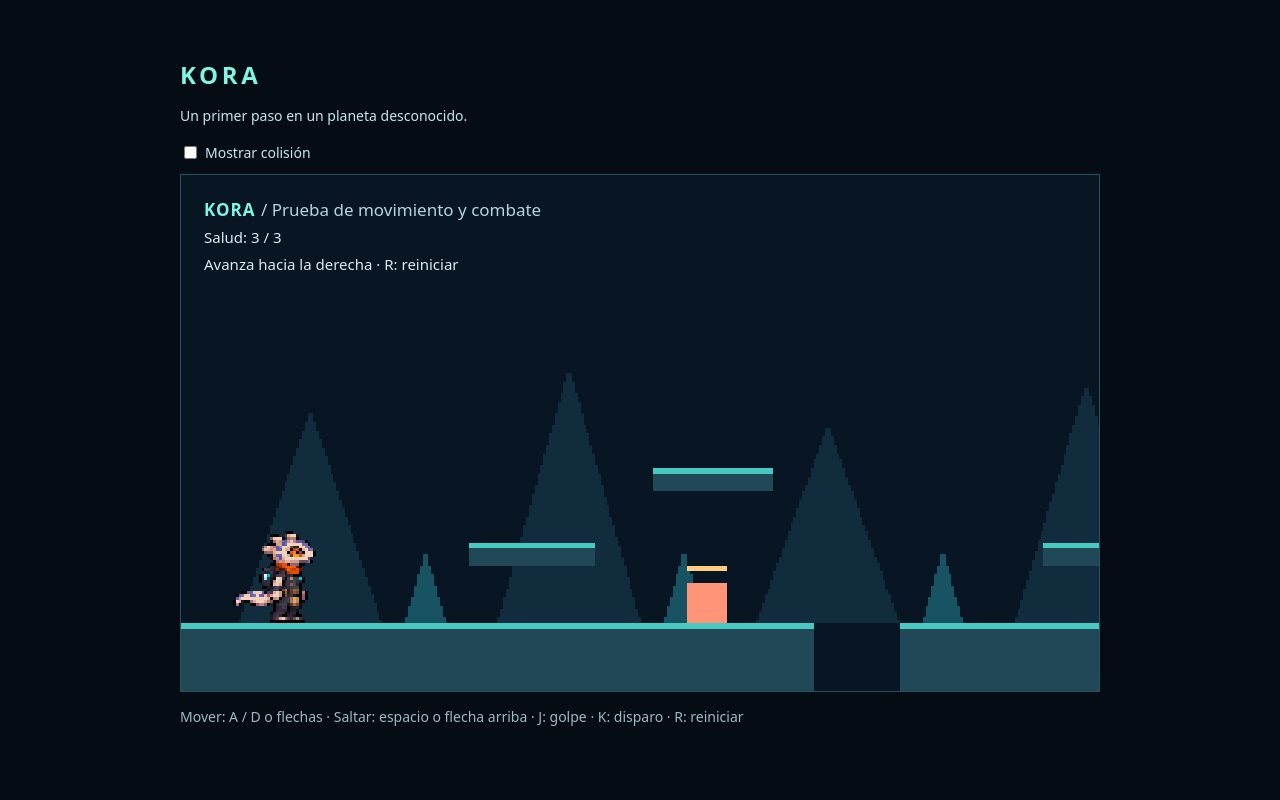
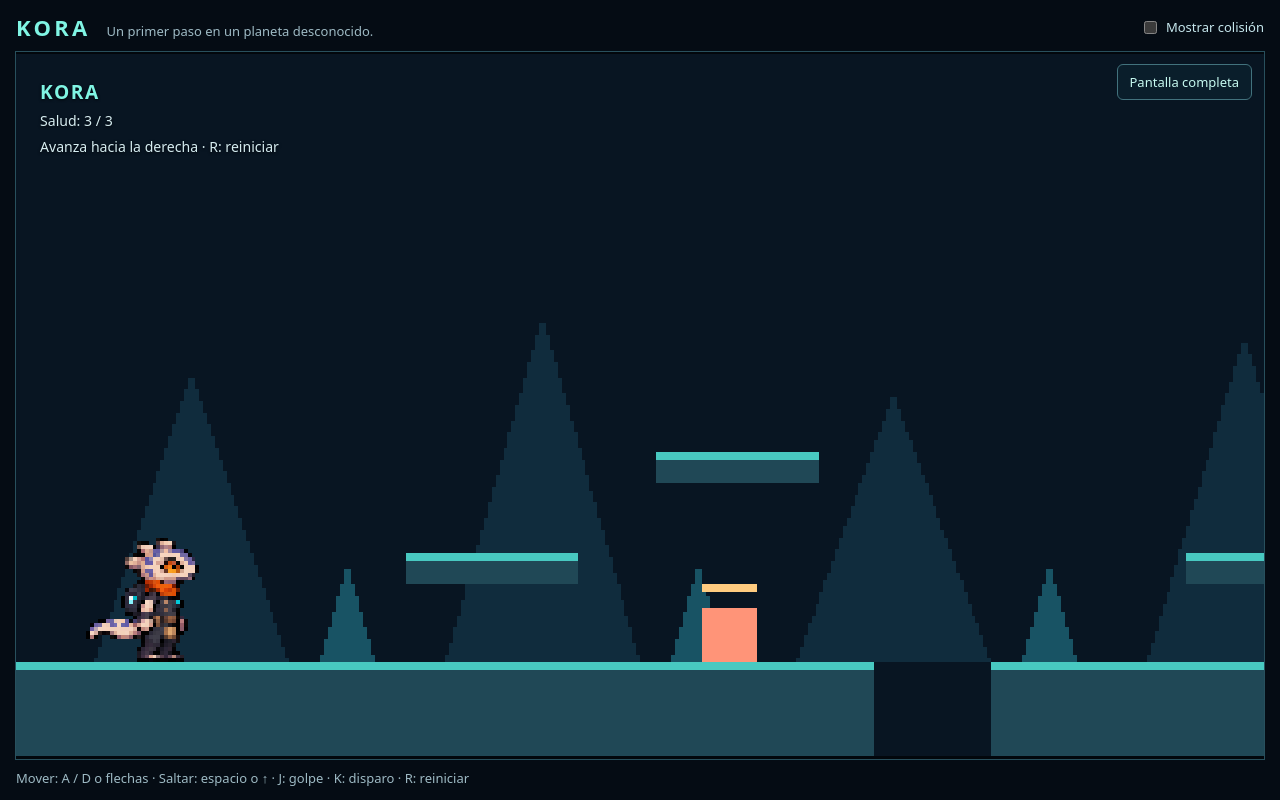
Before and after one commit to Harold95-AL/KORA, a website built with Vite: page index.html in a window 1280 px wide. Built offline with nearby package versions, Linux system fonts and the light colour scheme; animation ran at ten frames a second.

Commit message:
feat: expand game viewport and add fullscreen controls

```diff
--- a/index.html
+++ b/index.html
@@ -3,22 +3,29 @@
   <head>
     <meta charset="UTF-8" />
     <meta name="viewport" content="width=device-width, initial-scale=1.0" />
-    <title>KORA — Primer prototipo</title>
+    <title>KORA</title>
   </head>
   <body>
     <main>
-      <h1>KORA</h1>
-      <p>Un primer paso en un planeta desconocido.</p>
-      <div class="test-controls" aria-label="Prueba de colisión"><label><input type="checkbox" id="show-collision" /> Mostrar colisión</label></div>
-      <div class="game-frame">
-        <div id="game" aria-label="Prototipo de plataformas KORA"></div>
-        <div class="game-hud">
-          <h2>KORA <span>/ Prueba de movimiento y combate</span></h2>
-          <p id="player-health" role="status">Salud: 3 / 3</p>
-          <p id="course-status" role="status">Avanza hacia la derecha · R: reiniciar</p>
+      <header class="page-header">
+        <div class="brand"><h1>KORA</h1><p>Un primer paso en un planeta desconocido.</p></div>
+        <label class="collision-control"><input type="checkbox" id="show-collision" /> Mostrar colisión</label>
+      </header>
+      <div class="game-frame" id="game-frame">
+        <div class="game-surface" id="game-surface">
+          <div id="game" aria-label="Prototipo de plataformas KORA"></div>
+          <div class="game-hud">
+            <h2>KORA</h2>
+            <p id="player-health" role="status">Salud: 3 / 3</p>
+            <p id="course-status" role="status">Avanza hacia la derecha · R: reiniciar</p>
+          </div>
         </div>
+        <button id="fullscreen-button" class="fullscreen-button" type="button" aria-pressed="false">Pantalla completa</button>
       </div>
-      <p class="controls">Mover: A / D o flechas · Saltar: espacio o flecha arriba · J: golpe · K: disparo · R: reiniciar</p>
+      <footer>
+        <p class="controls">Mover: A / D o flechas · Saltar: espacio o ↑ · J: golpe · K: disparo · R: reiniciar</p>
+        <p id="display-message" role="status"></p>
+      </footer>
     </main>
     <script type="module" src="/src/main.ts"></script>
   </body>
--- a/src/main.ts
+++ b/src/main.ts
@@ -2,6 +2,9 @@ import Phaser from 'phaser';
 import './style.css';
 import { WORLD, COMBAT } from './config/game';
 import { GameScene } from './scenes/GameScene';
+import { setupDisplay } from './ui/display';
+
+setupDisplay();
 
 const game = new Phaser.Game({
   type: Phaser.AUTO,
--- a/src/style.css
+++ b/src/style.css
@@ -1,18 +1,81 @@
-:root { font-family: system-ui, sans-serif; color: #c6e7ed; background: #050c14; }
+:root {
+  font-family: system-ui, sans-serif;
+  color: #c6e7ed;
+  background: #050c14;
+  color-scheme: dark;
+}
 * { box-sizing: border-box; }
-body { margin: 0; min-height: 100vh; display: grid; place-items: center; }
-main { width: min(960px, 100vw); min-width: 0; padding: 20px; }
-h1 { color: #80f5e4; font-size: 24px; letter-spacing: .15em; margin: 0 0 6px; }
-p { font-size: 14px; line-height: 1.6; }
-.game-frame { position: relative; }
-#game { position: relative; width: 100%; aspect-ratio: 16 / 9; overflow: hidden; border: 1px solid #28505d; }
+body { margin: 0; }
+main {
+  width: 100%;
+  height: 100vh;
+  height: 100dvh;
+  padding: 12px 16px;
+  display: grid;
+  grid-template-rows: auto minmax(0, 1fr) auto;
+  gap: 10px;
+}
+.page-header { display: flex; justify-content: space-between; align-items: center; gap: 16px; }
+.brand { display: flex; align-items: baseline; flex-wrap: wrap; gap: 6px 16px; }
+h1 { color: #80f5e4; font-size: 22px; letter-spacing: .15em; margin: 0; }
+p { margin: 0; font-size: 13px; line-height: 1.5; }
+.brand p { color: #9ebac4; }
+.collision-control { display: flex; align-items: center; gap: 6px; font-size: 13px; white-space: nowrap; }
+input { accent-color: #80f5e4; }
+.game-frame {
+  position: relative;
+  min-width: 0;
+  min-height: 0;
+  display: grid;
+  place-items: center;
+  overflow: hidden;
+  background: #02070c;
+  outline: 1px solid #28505d;
+}
+.game-surface { position: relative; overflow: hidden; }
+#game { position: absolute; inset: 0; overflow: hidden; }
 canvas { display: block; image-rendering: pixelated; }
+.game-hud {
+  position: absolute;
+  z-index: 1;
+  top: 0;
+  left: 0;
+  padding: clamp(10px, 2vw, 24px);
+  max-width: calc(100% - 140px);
+  pointer-events: none;
+  text-shadow: 0 1px 3px #02070c;
+}
+.game-hud h2 { margin: 0; color: #80f5e4; font-size: clamp(14px, 1.5vw, 20px); letter-spacing: .08em; }
+.game-hud p { margin-top: 5px; font-size: clamp(12px, 1.1vw, 16px); color: #d6edf1; }
+.fullscreen-button {
+  position: absolute;
+  z-index: 2;
+  right: 12px;
+  top: 12px;
+  max-width: 180px;
+  border: 1px solid #42727d;
+  border-radius: 6px;
+  padding: 8px 12px;
+  background: #0b202ded;
+  color: #c6f9f0;
+  font: inherit;
+  font-size: 13px;
+  cursor: pointer;
+}
+.fullscreen-button:hover { background: #183d45; border-color: #80f5e4; }
+.fullscreen-button:focus-visible, input:focus-visible { outline: 2px solid #80f5e4; outline-offset: 3px; }
+.fullscreen-button:disabled { cursor: wait; opacity: .65; }
+.game-frame:fullscreen { width: 100vw; height: 100vh; height: 100dvh; outline: none; }
+.game-frame.is-expanded { position: fixed; inset: 0; z-index: 100; outline: none; }
 .controls { color: #9ebac4; }
-.game-hud { position: absolute; z-index: 1; top: 0; left: 0; right: 0; padding: clamp(12px, 3vw, 24px); pointer-events: none; }
-.game-hud h2 { margin: 0; color: #80f5e4; font-size: clamp(13px, 2vw, 17px); font-weight: 700; letter-spacing: .06em; }
-.game-hud h2 span { color: #b5d5dc; font-weight: 500; letter-spacing: 0; }
-.game-hud p { margin: 6px 0 0; font-size: clamp(12px, 1.8vw, 15px); color: #d6edf1; line-height: 1.4; }
-
-.test-controls { display: flex; flex-wrap: wrap; align-items: center; gap: 10px; margin: 16px 0 12px; font-size: 14px; }
-.test-controls label { display: flex; align-items: center; gap: 5px; cursor: pointer; }
-.test-controls input { accent-color: #80f5e4; }
+#display-message:empty { display: none; }
+#display-message { color: #80f5e4; font-size: 12px; }
+@media (max-width: 600px) {
+  main { padding: 8px; gap: 8px; }
+  .brand p { display: none; }
+  .fullscreen-button { top: 8px; right: 8px; max-width: 130px; padding: 7px 9px; font-size: 12px; }
+  .game-hud { max-width: calc(100% - 140px); }
+  .game-hud h2 { font-size: 13px; }
+  .game-hud p { font-size: 11px; }
+  .controls { font-size: 11px; }
+}
--- /dev/null
+++ b/src/ui/display.ts
@@ -0,0 +1,64 @@
+/** Ajusta el lienzo y el HUD juntos, conservando la proporción del juego. */
+export function setupDisplay(): void {
+  const frame = document.querySelector<HTMLDivElement>('#game-frame');
+  const surface = document.querySelector<HTMLDivElement>('#game-surface');
+  const button = document.querySelector<HTMLButtonElement>('#fullscreen-button');
+  const message = document.querySelector<HTMLParagraphElement>('#display-message');
+  if (!frame || !surface || !button || !message) {
+    throw new Error('Faltan elementos de presentación del juego.');
+  }
+
+  const fit = (): void => {
+    const width = Math.floor(Math.min(frame.clientWidth, frame.clientHeight * 16 / 9));
+    surface.style.width = width + 'px';
+    surface.style.height = width * 9 / 16 + 'px';
+  };
+  const observer = new ResizeObserver(fit);
+  observer.observe(frame);
+  fit();
+
+  const syncButton = (): void => {
+    const expanded = document.fullscreenElement === frame || frame.classList.contains('is-expanded');
+    button.textContent = document.fullscreenElement === frame
+      ? 'Salir de pantalla completa (Esc)'
+      : expanded ? 'Salir de vista ampliada (Esc)' : 'Pantalla completa';
+    if (!expanded) message.textContent = '';
+    button.setAttribute('aria-pressed', String(expanded));
+  };
+
+  button.addEventListener('click', async () => {
+    button.blur();
+    button.disabled = true;
+    message.textContent = '';
+    try {
+      if (document.fullscreenElement === frame) {
+        await document.exitFullscreen();
+      } else if (frame.classList.contains('is-expanded')) {
+        frame.classList.remove('is-expanded');
+      } else if (document.fullscreenEnabled) {
+        try {
+          await frame.requestFullscreen();
+        } catch {
+          frame.classList.add('is-expanded');
+          message.textContent = 'Vista ampliada: el navegador no permitió ocultar sus barras.';
+        }
+      } else {
+        frame.classList.add('is-expanded');
+        message.textContent = 'Vista ampliada dentro del navegador.';
+      }
+    } catch {
+      message.textContent = 'No se pudo cambiar la presentación. Prueba con Esc.';
+    } finally {
+      button.disabled = false;
+      syncButton();
+    }
+  });
+
+  document.addEventListener('fullscreenchange', syncButton);
+  document.addEventListener('keydown', (event) => {
+    if (event.key === 'Escape' && frame.classList.contains('is-expanded')) {
+      frame.classList.remove('is-expanded');
+      syncButton();
+    }
+  });
+}
```
Also changed, not shown: README.md.
